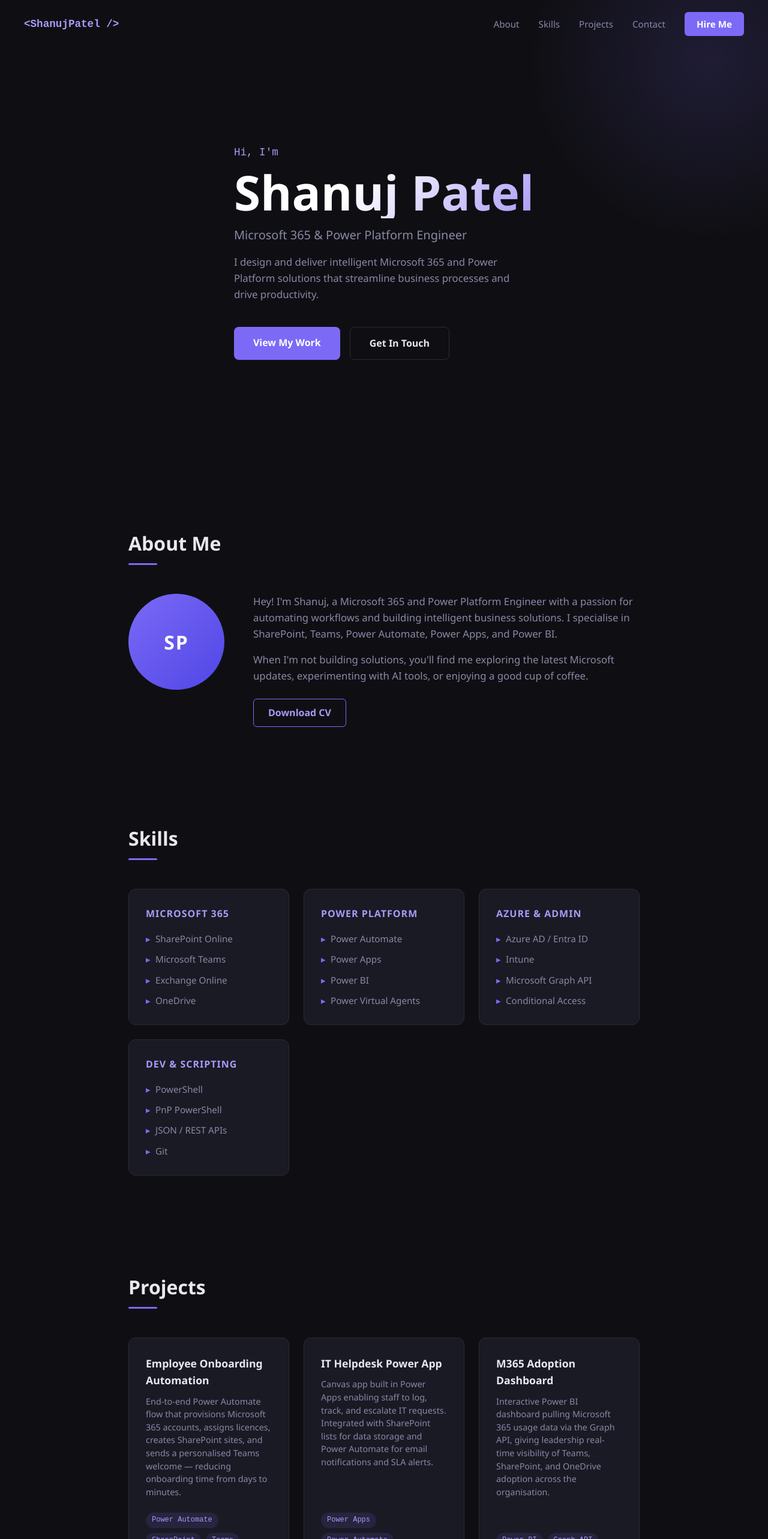
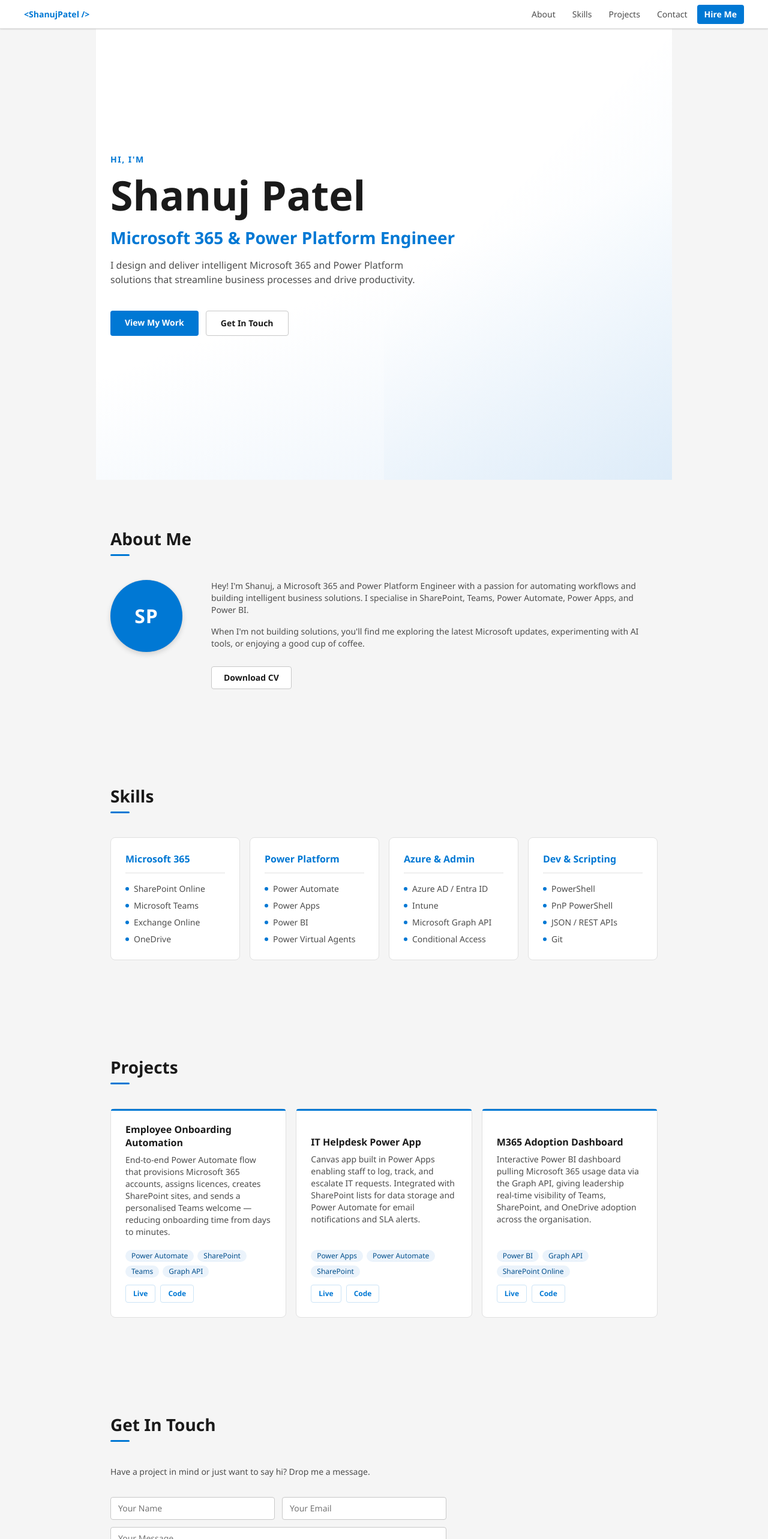
Before and after one commit to ShanujPatel/portfolio, a React (Vite) app: page / in a window 1280 px wide. Shown: the top 2566 px of the page at 60% size. Built offline with nearby package versions, Linux system fonts and the light colour scheme.

Commit message:
Initial portfolio - Fluent 2 design

```diff
--- a/src/App.css
+++ b/src/App.css
@@ -4,15 +4,37 @@
   padding: 0;
 }
 
+/* Fluent 2 design tokens */
 :root {
-  --bg: #0f0f13;
-  --surface: #1a1a24;
-  --border: #2a2a3a;
-  --accent: #7c6af7;
-  --accent-light: #a89af9;
-  --text: #e8e8f0;
-  --muted: #8888a8;
-  --radius: 12px;
+  /* Brand — Microsoft Blue palette */
+  --brand: #0078d4;
+  --brand-dark: #004e8c;
+  --brand-darker: #003966;
+  --brand-light: #cce4f6;
+  --brand-lighter: #ebf3fb;
+
+  /* Neutrals */
+  --bg: #f5f5f5;
+  --surface: #ffffff;
+  --surface-alt: #fafafa;
+  --border: #e0e0e0;
+  --border-strong: #c8c8c8;
+
+  /* Text */
+  --text: #1a1a1a;
+  --text-secondary: #4d4d4d;
+  --muted: #808080;
+
+  /* Elevation shadows (Fluent 2 shadow4 / shadow16) */
+  --shadow-sm: 0 1px 2px rgba(0,0,0,0.12), 0 0 2px rgba(0,0,0,0.08);
+  --shadow-md: 0 4px 8px rgba(0,0,0,0.14), 0 0 2px rgba(0,0,0,0.12);
+  --shadow-lg: 0 8px 16px rgba(0,0,0,0.14), 0 0 2px rgba(0,0,0,0.12);
+
+  /* Border radius */
+  --radius-sm: 4px;
+  --radius-md: 8px;
+  --radius-lg: 12px;
+  --radius-xl: 20px;
 }
 
 html {
@@ -22,24 +44,28 @@
 body {
   background: var(--bg);
   color: var(--text);
-  font-family: 'Segoe UI', system-ui, -apple-system, sans-serif;
-  line-height: 1.6;
+  /* Fluent 2 web font stack */
+  font-family: 'Segoe UI Variable', 'Segoe UI', system-ui, -apple-system, sans-serif;
+  font-size: 14px;
+  line-height: 20px;
 }
 
 a {
-  color: var(--accent-light);
+  color: var(--brand);
   text-decoration: none;
 }
 
 section {
   padding: 80px 24px;
-  max-width: 900px;
+  max-width: 960px;
   margin: 0 auto;
 }
 
 h2.section-title {
-  font-size: 2rem;
-  margin-bottom: 48px;
+  font-size: 28px;
+  line-height: 36px;
+  font-weight: 600;
+  margin-bottom: 40px;
   color: var(--text);
   position: relative;
   display: inline-block;
@@ -48,9 +74,9 @@
 h2.section-title::after {
   content: '';
   display: block;
-  width: 48px;
+  width: 32px;
   height: 3px;
-  background: var(--accent);
+  background: var(--brand);
   margin-top: 8px;
   border-radius: 2px;
 }
--- a/src/components/About.module.css
+++ b/src/components/About.module.css
@@ -9,39 +9,47 @@
   flex-shrink: 0;
 }
 
+/* Fluent 2 persona — circular with brand background */
 .placeholder {
-  width: 160px;
-  height: 160px;
+  width: 120px;
+  height: 120px;
   border-radius: 50%;
-  background: linear-gradient(135deg, var(--accent), #4f46e5);
+  background: var(--brand);
   display: flex;
   align-items: center;
   justify-content: center;
-  font-size: 2rem;
-  font-weight: 700;
+  font-size: 32px;
+  font-weight: 600;
   color: #fff;
-  letter-spacing: 2px;
+  letter-spacing: 1px;
+  box-shadow: var(--shadow-md);
 }
 
 .bio p {
-  color: var(--muted);
+  color: var(--text-secondary);
   margin-bottom: 16px;
-  font-size: 1.05rem;
+  font-size: 14px;
+  line-height: 20px;
 }
 
+/* Fluent 2 secondary button */
 .resumeBtn {
   display: inline-block;
-  margin-top: 8px;
-  border: 1px solid var(--accent);
-  color: var(--accent-light);
-  padding: 10px 24px;
-  border-radius: 6px;
+  margin-top: 12px;
+  border: 1px solid var(--border-strong);
+  color: var(--text);
+  background: var(--surface);
+  padding: 8px 20px;
+  border-radius: var(--radius-sm);
+  font-size: 14px;
   font-weight: 600;
-  transition: background 0.2s;
+  transition: background 0.1s, border-color 0.1s;
 }
 
 .resumeBtn:hover {
-  background: rgba(124,106,247,0.1);
+  background: #f0f0f0;
+  border-color: var(--brand);
+  color: var(--brand);
 }
 
 @media (max-width: 600px) {
@@ -49,6 +57,5 @@
     grid-template-columns: 1fr;
     text-align: center;
   }
-
   .avatar { display: flex; justify-content: center; }
 }
--- a/src/components/Contact.module.css
+++ b/src/components/Contact.module.css
@@ -1,82 +1,101 @@
+/* Fluent 2 Body 1 */
 .intro {
-  color: var(--muted);
-  margin-bottom: 40px;
-  font-size: 1.05rem;
+  color: var(--text-secondary);
+  margin-bottom: 32px;
+  font-size: 14px;
+  line-height: 20px;
 }
 
 .form {
   display: flex;
   flex-direction: column;
-  gap: 16px;
-  max-width: 600px;
+  gap: 12px;
+  max-width: 560px;
 }
 
 .row {
   display: grid;
   grid-template-columns: 1fr 1fr;
-  gap: 16px;
+  gap: 12px;
 }
 
+/* Fluent 2 text field */
 .form input,
 .form textarea {
   width: 100%;
   background: var(--surface);
-  border: 1px solid var(--border);
-  border-radius: 8px;
-  padding: 12px 16px;
+  border: 1px solid var(--border-strong);
+  border-radius: var(--radius-sm);
+  padding: 8px 12px;
   color: var(--text);
-  font-size: 0.95rem;
+  font-size: 14px;
+  line-height: 20px;
   font-family: inherit;
-  transition: border-color 0.2s;
+  transition: border-color 0.1s, box-shadow 0.1s;
   outline: none;
 }
 
+.form input:hover,
+.form textarea:hover {
+  border-color: #999;
+}
+
+/* Fluent 2 focus: brand-colored bottom border */
 .form input:focus,
 .form textarea:focus {
-  border-color: var(--accent);
+  border-color: var(--brand);
+  box-shadow: 0 1px 0 0 var(--brand);
 }
 
 .form textarea { resize: vertical; }
 
+/* Fluent 2 primary button */
 .form button {
   align-self: flex-start;
-  background: var(--accent);
+  background: var(--brand);
   color: #fff;
   border: none;
-  padding: 12px 32px;
-  border-radius: 8px;
-  font-size: 1rem;
+  padding: 8px 24px;
+  border-radius: var(--radius-sm);
+  font-size: 14px;
   font-weight: 600;
   cursor: pointer;
-  transition: opacity 0.2s;
+  font-family: inherit;
+  transition: background 0.1s;
 }
 
-.form button:hover { opacity: 0.85; }
+.form button:hover { background: var(--brand-dark); }
 
+/* Fluent 2 success message bar */
 .success {
-  color: #4ade80;
-  font-size: 1.1rem;
-  padding: 16px;
-  background: rgba(74,222,128,0.08);
-  border-radius: 8px;
-  border: 1px solid rgba(74,222,128,0.2);
-  max-width: 600px;
+  color: #107c10;
+  font-size: 14px;
+  padding: 12px 16px;
+  background: #dff6dd;
+  border-radius: var(--radius-sm);
+  border: 1px solid #a7d7a8;
+  max-width: 560px;
 }
 
 .socials {
-  margin-top: 48px;
+  margin-top: 40px;
   display: flex;
-  gap: 24px;
+  gap: 8px;
+  flex-wrap: wrap;
 }
 
 .socials a {
-  color: var(--muted);
-  font-size: 0.95rem;
-  transition: color 0.2s;
+  color: var(--brand);
+  font-size: 14px;
+  font-weight: 600;
+  padding: 6px 16px;
+  border-radius: var(--radius-sm);
+  border: 1px solid var(--brand-light);
+  transition: background 0.1s;
 }
 
 .socials a:hover {
-  color: var(--accent-light);
+  background: var(--brand-lighter);
 }
 
 @media (max-width: 480px) {
--- a/src/components/Hero.module.css
+++ b/src/components/Hero.module.css
@@ -2,87 +2,104 @@
   min-height: 100vh;
   display: flex;
   align-items: center;
-  justify-content: center;
-  padding: 120px 24px 80px;
+  padding: 96px 24px 80px;
   position: relative;
   overflow: hidden;
-  max-width: 100%;
+  /* Fluent 2 hero: clean white with a subtle brand-tinted gradient */
+  background: linear-gradient(160deg, #ffffff 55%, #ebf3fb 100%);
 }
 
 .content {
   position: relative;
   z-index: 1;
-  max-width: 700px;
+  max-width: 960px;
+  margin: 0 auto;
+  width: 100%;
 }
 
 .greeting {
-  color: var(--accent-light);
-  font-size: 1.1rem;
-  margin-bottom: 8px;
-  font-family: monospace;
+  color: var(--brand);
+  font-size: 14px;
+  font-weight: 600;
+  margin-bottom: 12px;
+  text-transform: uppercase;
+  letter-spacing: 1.5px;
 }
 
 .name {
-  font-size: clamp(2.5rem, 7vw, 5rem);
-  font-weight: 800;
+  /* Fluent 2 Display token: 68px / 92px semibold */
+  font-size: clamp(40px, 7vw, 68px);
   line-height: 1.1;
-  margin-bottom: 12px;
-  background: linear-gradient(135deg, #fff 40%, var(--accent-light));
-  -webkit-background-clip: text;
-  -webkit-text-fill-color: transparent;
-  background-clip: text;
+  font-weight: 600;
+  margin-bottom: 16px;
+  color: var(--text);
 }
 
 .role {
-  font-size: 1.25rem;
-  color: var(--muted);
+  /* Fluent 2 Title 2: 28px / 36px semibold */
+  font-size: 28px;
+  line-height: 36px;
+  font-weight: 600;
+  color: var(--brand);
   margin-bottom: 16px;
 }
 
 .tagline {
-  font-size: 1.05rem;
-  color: var(--muted);
-  max-width: 480px;
+  /* Fluent 2 Body 1: 14px / 20px */
+  font-size: 16px;
+  line-height: 24px;
+  color: var(--text-secondary);
+  max-width: 540px;
   margin-bottom: 40px;
 }
 
 .actions {
   display: flex;
-  gap: 16px;
+  gap: 12px;
   flex-wrap: wrap;
 }
 
+/* Fluent 2 primary button */
 .primary {
-  background: var(--accent);
+  background: var(--brand);
   color: #fff;
-  padding: 14px 32px;
-  border-radius: 8px;
+  padding: 10px 24px;
+  border-radius: var(--radius-sm);
   font-weight: 600;
-  font-size: 1rem;
-  transition: opacity 0.2s;
+  font-size: 14px;
+  transition: background 0.1s;
 }
 
-.primary:hover { opacity: 0.85; }
+.primary:hover { background: var(--brand-dark); }
 
+/* Fluent 2 secondary/outline button */
 .secondary {
-  border: 1px solid var(--border);
+  border: 1px solid var(--border-strong);
   color: var(--text);
-  padding: 14px 32px;
-  border-radius: 8px;
+  background: var(--surface);
+  padding: 10px 24px;
+  border-radius: var(--radius-sm);
   font-weight: 600;
-  font-size: 1rem;
-  transition: border-color 0.2s;
+  font-size: 14px;
+  transition: background 0.1s, border-color 0.1s;
 }
 
-.secondary:hover { border-color: var(--accent); }
+.secondary:hover {
+  background: #f0f0f0;
+  border-color: var(--brand);
+}
 
+/* Decorative Microsoft-style geometric accent */
 .blob {
   position: absolute;
-  top: -200px;
-  right: -200px;
-  width: 600px;
-  height: 600px;
-  background: radial-gradient(circle, rgba(124,106,247,0.15) 0%, transparent 70%);
-  border-radius: 50%;
+  top: 0;
+  right: 0;
+  width: 50%;
+  height: 100%;
+  background: linear-gradient(135deg, transparent 40%, rgba(0,120,212,0.06) 100%);
   pointer-events: none;
 }
+
+@media (max-width: 640px) {
+  .role { font-size: 20px; line-height: 28px; }
+}
--- a/src/components/Navbar.module.css
+++ b/src/components/Navbar.module.css
@@ -7,50 +7,55 @@
   display: flex;
   align-items: center;
   justify-content: space-between;
-  padding: 20px 40px;
-  transition: background 0.3s, box-shadow 0.3s;
+  padding: 0 40px;
+  height: 48px;
+  background: var(--surface);
+  border-bottom: 1px solid var(--border);
+  box-shadow: var(--shadow-sm);
+  transition: box-shadow 0.2s;
 }
 
 .scrolled {
-  background: rgba(15, 15, 19, 0.9);
-  backdrop-filter: blur(12px);
-  box-shadow: 0 1px 0 var(--border);
+  box-shadow: var(--shadow-md);
 }
 
 .logo {
-  font-family: monospace;
-  font-size: 1.1rem;
-  font-weight: 700;
-  color: var(--accent-light);
+  font-size: 14px;
+  font-weight: 600;
+  color: var(--brand);
+  letter-spacing: 0;
 }
 
 .links {
   display: flex;
   align-items: center;
-  gap: 32px;
+  gap: 4px;
 }
 
 .links a {
-  color: var(--muted);
-  font-size: 0.95rem;
-  transition: color 0.2s;
+  color: var(--text-secondary);
+  font-size: 14px;
+  font-weight: 400;
+  padding: 6px 12px;
+  border-radius: var(--radius-sm);
+  transition: background 0.1s, color 0.1s;
 }
 
 .links a:hover {
+  background: #f0f0f0;
   color: var(--text);
 }
 
 .cta {
-  background: var(--accent);
+  background: var(--brand) !important;
   color: #fff !important;
-  padding: 8px 20px;
-  border-radius: 6px;
-  font-weight: 600;
-  transition: opacity 0.2s !important;
+  font-weight: 600 !important;
+  border-radius: var(--radius-sm) !important;
+  transition: background 0.1s !important;
 }
 
 .cta:hover {
-  opacity: 0.85;
+  background: var(--brand-dark) !important;
 }
 
 .burger {
@@ -65,28 +70,30 @@
 
 .burger span {
   display: block;
-  width: 24px;
-  height: 2px;
+  width: 20px;
+  height: 1.5px;
   background: var(--text);
-  border-radius: 2px;
+  border-radius: 1px;
 }
 
 @media (max-width: 640px) {
-  .nav { padding: 16px 20px; }
+  .nav { padding: 0 20px; }
 
   .burger { display: flex; }
 
   .links {
     display: none;
     position: absolute;
-    top: 100%;
+    top: 48px;
     left: 0;
     right: 0;
     flex-direction: column;
+    align-items: stretch;
     background: var(--surface);
-    padding: 24px;
-    gap: 20px;
+    padding: 8px;
+    gap: 2px;
     border-bottom: 1px solid var(--border);
+    box-shadow: var(--shadow-md);
   }
 
   .links.open { display: flex; }
--- a/src/components/Projects.module.css
+++ b/src/components/Projects.module.css
@@ -1,39 +1,56 @@
 .grid {
   display: grid;
-  grid-template-columns: repeat(auto-fit, minmax(260px, 1fr));
-  gap: 24px;
+  grid-template-columns: repeat(auto-fit, minmax(280px, 1fr));
+  gap: 16px;
 }
 
 .card {
   background: var(--surface);
   border: 1px solid var(--border);
-  border-radius: var(--radius);
-  padding: 28px;
+  border-radius: var(--radius-md);
+  padding: 24px;
   display: flex;
   flex-direction: column;
   justify-content: space-between;
-  transition: border-color 0.2s, transform 0.2s;
+  transition: box-shadow 0.15s, border-color 0.15s;
   min-height: 220px;
 }
 
 .card:hover {
-  border-color: var(--accent);
-  transform: translateY(-4px);
+  box-shadow: var(--shadow-md);
+  border-color: var(--brand);
 }
 
-.cardTop h3 {
-  font-size: 1.1rem;
-  margin-bottom: 10px;
+/* Top-border accent — Fluent 2 "emphasis" treatment */
+.card::before {
+  content: '';
+  display: block;
+  height: 3px;
+  background: var(--brand);
+  border-radius: 2px 2px 0 0;
+  margin: -24px -24px 20px;
+  border-top-left-radius: var(--radius-md);
+  border-top-right-radius: var(--radius-md);
 }
 
+/* Fluent 2 Subtitle 2: 16px / 22px semibold */
+.cardTop h3 {
+  font-size: 16px;
+  line-height: 22px;
+  font-weight: 600;
+  margin-bottom: 8px;
+  color: var(--text);
+}
+
+/* Fluent 2 Body 1: 14px / 20px */
 .cardTop p {
-  color: var(--muted);
-  font-size: 0.9rem;
-  line-height: 1.5;
+  color: var(--text-secondary);
+  font-size: 14px;
+  line-height: 20px;
 }
 
 .cardBottom {
-  margin-top: 24px;
+  margin-top: 20px;
   display: flex;
   align-items: center;
   justify-content: space-between;
@@ -44,30 +61,35 @@
 .tags {
   display: flex;
   flex-wrap: wrap;
-  gap: 8px;
+  gap: 6px;
 }
 
+/* Fluent 2 badge style */
 .tags span {
-  background: rgba(124,106,247,0.12);
-  color: var(--accent-light);
-  font-size: 0.75rem;
-  padding: 3px 10px;
-  border-radius: 20px;
-  font-family: monospace;
+  background: var(--brand-lighter);
+  color: var(--brand-dark);
+  font-size: 12px;
+  line-height: 16px;
+  padding: 2px 10px;
+  border-radius: var(--radius-xl);
+  font-weight: 500;
 }
 
 .links {
   display: flex;
-  gap: 12px;
+  gap: 8px;
 }
 
 .links a {
-  font-size: 0.85rem;
-  color: var(--muted);
-  border-bottom: 1px solid var(--border);
-  transition: color 0.2s;
+  font-size: 12px;
+  font-weight: 600;
+  color: var(--brand);
+  padding: 4px 12px;
+  border-radius: var(--radius-sm);
+  border: 1px solid var(--brand-light);
+  transition: background 0.1s;
 }
 
 .links a:hover {
-  color: var(--accent-light);
+  background: var(--brand-lighter);
 }
--- a/src/components/Skills.module.css
+++ b/src/components/Skills.module.css
@@ -1,47 +1,57 @@
 .grid {
   display: grid;
-  grid-template-columns: repeat(auto-fit, minmax(220px, 1fr));
-  gap: 24px;
+  grid-template-columns: repeat(auto-fit, minmax(210px, 1fr));
+  gap: 16px;
 }
 
+/* Fluent 2 card: white surface, subtle border, shadow on hover */
 .card {
   background: var(--surface);
   border: 1px solid var(--border);
-  border-radius: var(--radius);
-  padding: 28px;
-  transition: border-color 0.2s, transform 0.2s;
+  border-radius: var(--radius-md);
+  padding: 24px;
+  transition: box-shadow 0.15s, border-color 0.15s;
 }
 
 .card:hover {
-  border-color: var(--accent);
-  transform: translateY(-4px);
+  box-shadow: var(--shadow-md);
+  border-color: var(--brand);
 }
 
+/* Fluent 2 Subtitle 2: 16px / 22px semibold */
 .card h3 {
-  font-size: 1rem;
-  text-transform: uppercase;
-  letter-spacing: 1px;
-  color: var(--accent-light);
+  font-size: 16px;
+  line-height: 22px;
+  font-weight: 600;
+  color: var(--brand);
   margin-bottom: 16px;
+  padding-bottom: 12px;
+  border-bottom: 1px solid var(--border);
 }
 
 .card ul {
   list-style: none;
   display: flex;
   flex-direction: column;
-  gap: 10px;
+  gap: 8px;
 }
 
+/* Fluent 2 Body 1: 14px / 20px */
 .card li {
-  color: var(--muted);
-  font-size: 0.95rem;
-  padding-left: 16px;
-  position: relative;
+  color: var(--text-secondary);
+  font-size: 14px;
+  line-height: 20px;
+  display: flex;
+  align-items: center;
+  gap: 8px;
 }
 
 .card li::before {
-  content: '▸';
-  position: absolute;
-  left: 0;
-  color: var(--accent);
+  content: '';
+  display: inline-block;
+  width: 6px;
+  height: 6px;
+  border-radius: 50%;
+  background: var(--brand);
+  flex-shrink: 0;
 }
--- a/src/index.css
+++ b/src/index.css
@@ -4,9 +4,15 @@
   padding: 0;
 }
 
+/* Load Segoe UI Variable on Windows; fallback to system fonts */
+@supports (font-variation-settings: normal) {
+  :root { font-family: 'Segoe UI Variable', 'Segoe UI', system-ui, sans-serif; }
+}
+
 body {
   -webkit-font-smoothing: antialiased;
   -moz-osx-font-smoothing: grayscale;
+  background: #f5f5f5;
 }
 
 #root {
```
Also changed, not shown: src/components/Footer.module.css (+6 -2 lines).
